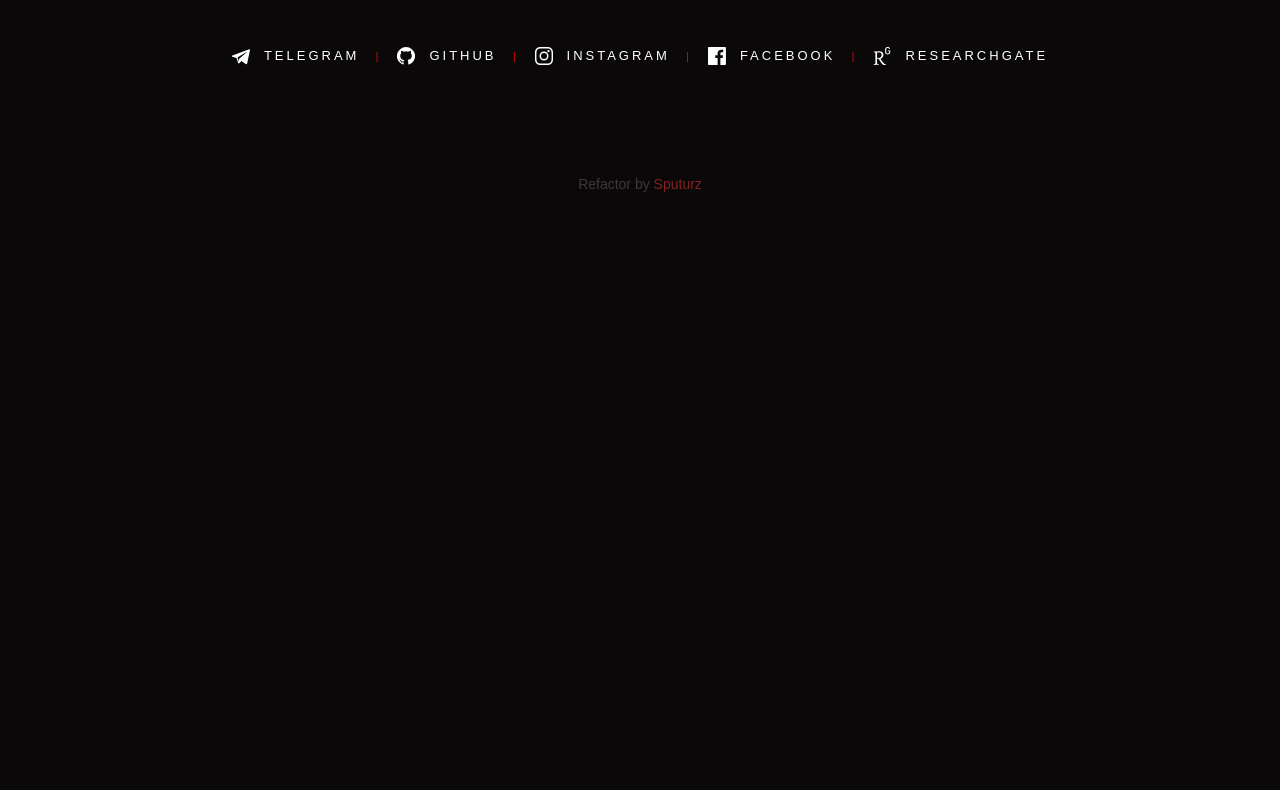
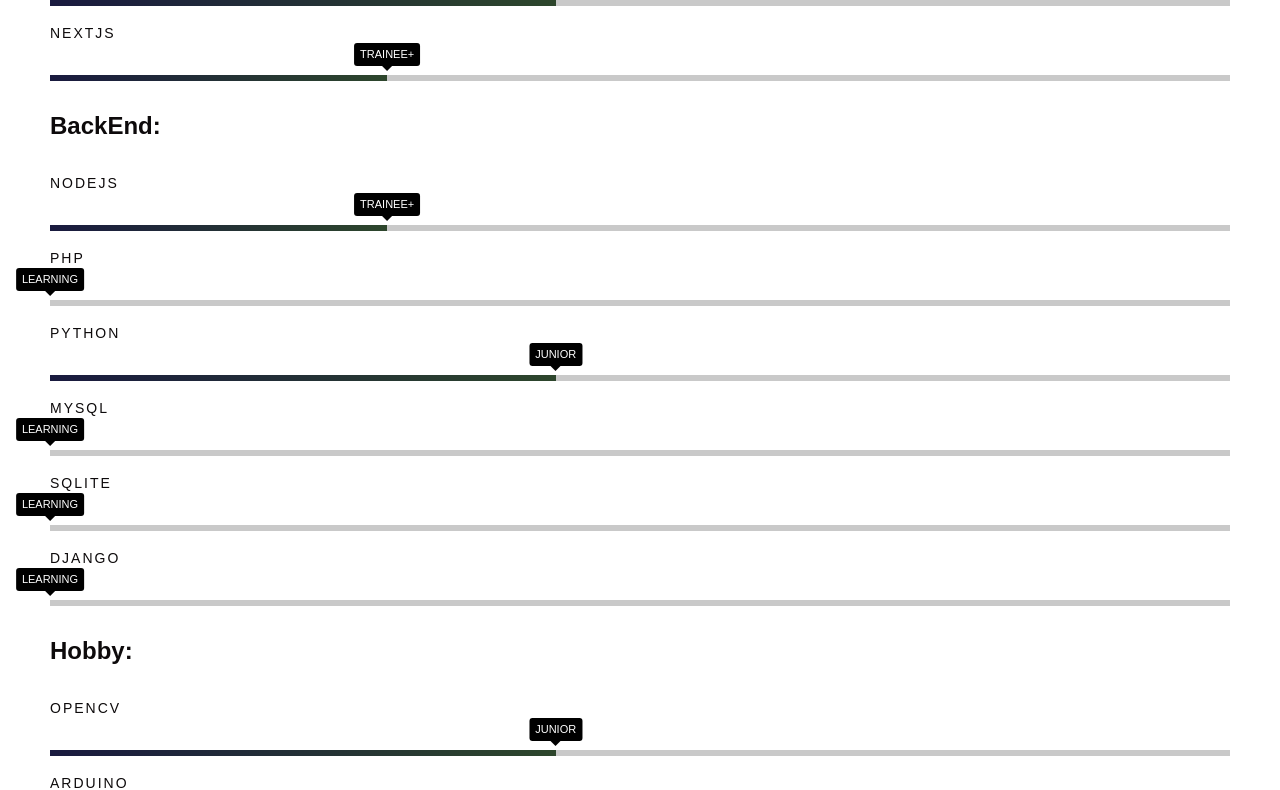
Before and after one commit to sputurz/sputurz.github.io, a React (Vite) app: page / in a window 1280 px wide. Shown: the part 2513-3303 px from the top of the page. Before the commit the page ends 2747 px from the top, so only its background shows below. Built offline with nearby package versions, Linux system fonts and the light colour scheme; a web font is replaced by a local one.

Commit message:
06.11.25h3

```diff
--- a/src/components/sections/About/About.module.scss
+++ b/src/components/sections/About/About.module.scss
@@ -36,9 +36,13 @@
     font-size: 2.4rem;
     line-height: 1.25;
     font-family: $ff-montserrat-medium;
+    margin: 0;
   }
 
   &__skills-list {
+    display: flex;
+    flex-direction: column;
+    gap: 15px;
     margin: 0;
     padding: 0;
     list-style-type: none;
--- a/src/components/sections/About/About.tsx
+++ b/src/components/sections/About/About.tsx
@@ -8,8 +8,49 @@ export function About() {
       <section className={styles.about} id={siteConfig.navLinks.about.name}>
         <h2 className={styles.about__title}>More About Me</h2>
         <h3 className={styles['about__sub-title']}>I've Got Some skills.</h3>
+
+        <h3 className={styles['about__sub-title']}>FrontEnd:</h3>
         <ul className={styles['about__skills-list']}>
           {siteConfig.softSkills.frontend.map((softSkill) => (
+            <li key={softSkill.name}>
+              <Graph
+                title={softSkill.name}
+                tooltip={softSkillsGrades[softSkill.level].level}
+                value={softSkill.level}
+              ></Graph>
+            </li>
+          ))}
+        </ul>
+
+        <h3 className={styles['about__sub-title']}>BackEnd:</h3>
+        <ul className={styles['about__skills-list']}>
+          {siteConfig.softSkills.backend.map((softSkill) => (
+            <li key={softSkill.name}>
+              <Graph
+                title={softSkill.name}
+                tooltip={softSkillsGrades[softSkill.level].level}
+                value={softSkill.level}
+              ></Graph>
+            </li>
+          ))}
+        </ul>
+
+        <h3 className={styles['about__sub-title']}>Hobby:</h3>
+        <ul className={styles['about__skills-list']}>
+          {siteConfig.softSkills.hobby.map((softSkill) => (
+            <li key={softSkill.name}>
+              <Graph
+                title={softSkill.name}
+                tooltip={softSkillsGrades[softSkill.level].level}
+                value={softSkill.level}
+              ></Graph>
+            </li>
+          ))}
+        </ul>
+
+        <h3 className={styles['about__sub-title']}>Other:</h3>
+        <ul className={styles['about__skills-list']}>
+          {siteConfig.softSkills.other.map((softSkill) => (
             <li key={softSkill.name}>
               <Graph
                 title={softSkill.name}
--- a/src/components/ui/Graph/Graph.tsx
+++ b/src/components/ui/Graph/Graph.tsx
@@ -6,7 +6,6 @@ interface IProps {
   value: number;
   minValue?: number;
   maxValue?: number;
-  step?: number;
 }
 
 export function Graph({
@@ -15,14 +14,18 @@ export function Graph({
   value,
   minValue = 0,
   maxValue = 7,
-  step = 1,
 }: IProps) {
+  const valueBarWidth: number = (value * 100) / (maxValue - minValue);
+
   return (
     <>
       <div className={styles.graph}>
         <p className={styles.graph__title}>{title}</p>
         <div className={styles['graph__bar-bg']}>
-          <div className={styles.graph__value}>
+          <div
+            className={styles.graph__value}
+            style={{ width: `${valueBarWidth}%` }}
+          >
             <span className={styles.graph__tooltip}>{tooltip}</span>
           </div>
         </div>
```
Also changed, not shown: src/config/site.config.ts (+0 -14 lines).
